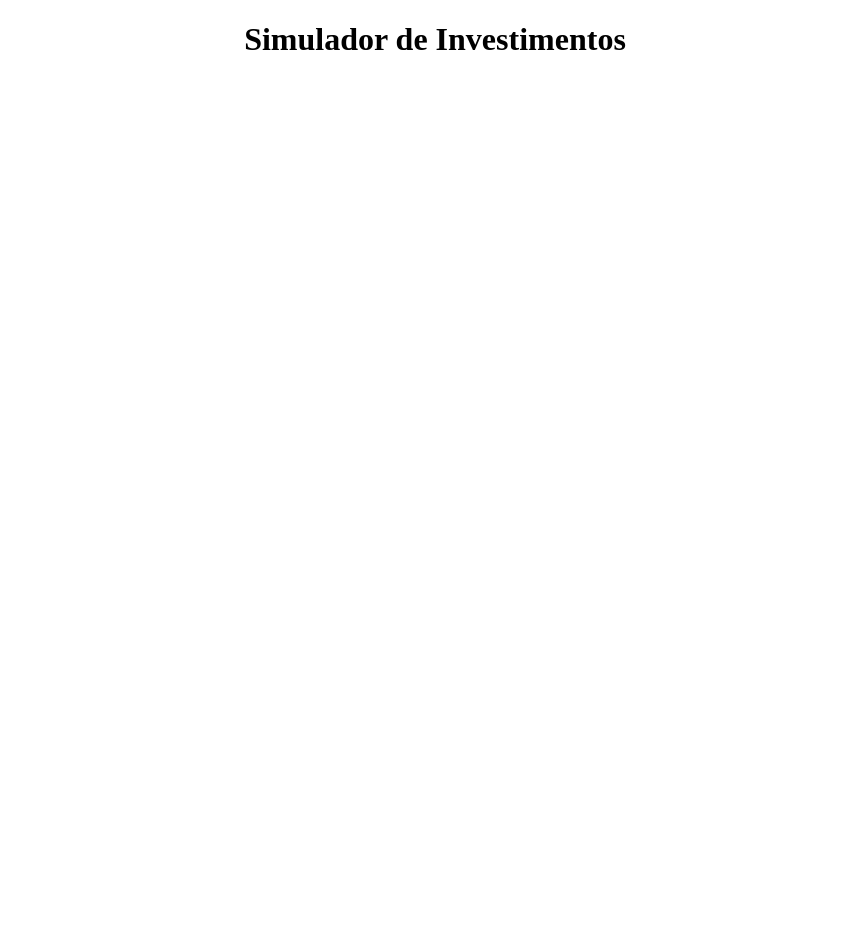
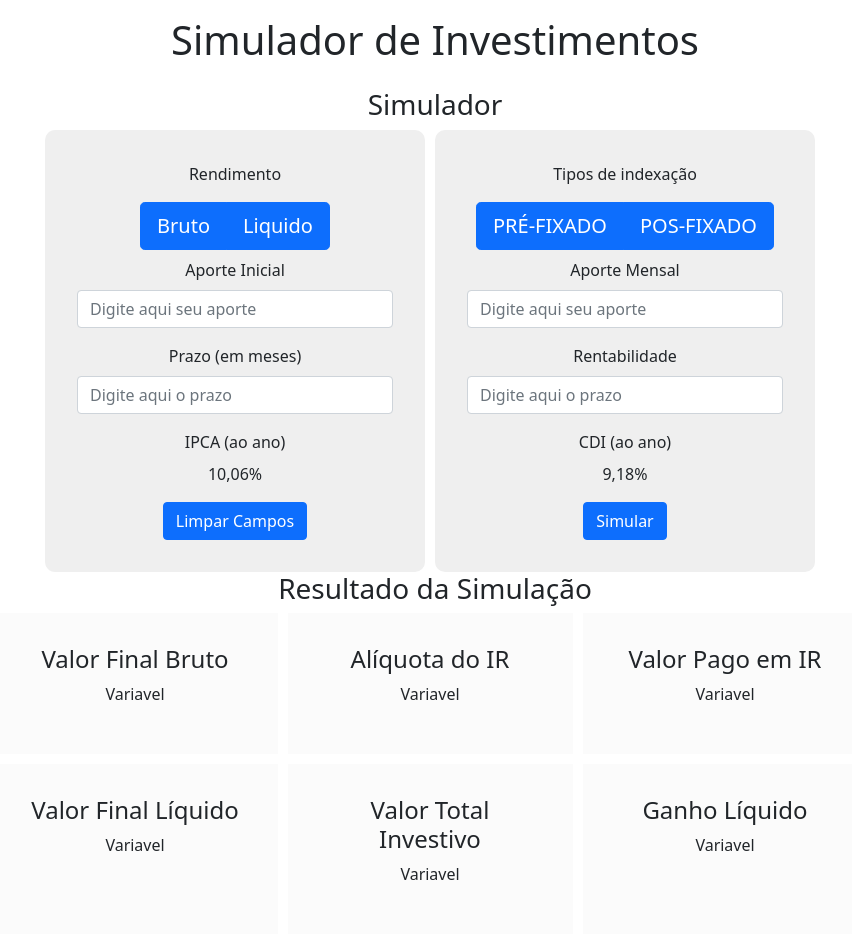
Before and after one commit to joaocarlosdene/investment-simulator, a React (Create React App) app in the folder frontend/: page / in a window 1280 px wide. Shown: the top 942 px of the page, without its empty margins (205-1057 px from the left). Before the commit the page ends 800 px from the top, so only its background shows below. Built offline with nearby package versions, Linux system fonts and the light colour scheme.

Commit message:
configurando layout pagina

```diff
--- a/frontend/src/App.css
+++ b/frontend/src/App.css
@@ -1,38 +1,6 @@
 .App {
   text-align: center;
 }
-
-.App-logo {
-  height: 40vmin;
-  pointer-events: none;
+h1{
+  padding: 1rem;
 }
-
-@media (prefers-reduced-motion: no-preference) {
-  .App-logo {
-    animation: App-logo-spin infinite 20s linear;
-  }
-}
-
-.App-header {
-  background-color: #282c34;
-  min-height: 100vh;
-  display: flex;
-  flex-direction: column;
-  align-items: center;
-  justify-content: center;
-  font-size: calc(10px + 2vmin);
-  color: white;
-}
-
-.App-link {
-  color: #61dafb;
-}
-
-@keyframes App-logo-spin {
-  from {
-    transform: rotate(0deg);
-  }
-  to {
-    transform: rotate(360deg);
-  }
-}
--- a/frontend/src/App.jsx
+++ b/frontend/src/App.jsx
@@ -1,11 +1,17 @@
-
+import React from 'react';
+import 'bootstrap/dist/css/bootstrap.css'
 import './App.css';
 
+import Resultado from './components/resultado'
+import Simulador from'./components/simulador'
 function App() {
   return (
     <div className="App">
       <h1>Simulador de Investimentos</h1>
+      <Simulador/>
+      <Resultado/>
     </div>
+
   );
 }
 
--- /dev/null
+++ b/frontend/src/components/resultado.css
@@ -0,0 +1,6 @@
+.resultado{
+    background-color: #efefef46;
+    margin-right: 10px;
+    margin-bottom: 10px;
+    padding: 2rem;
+}
--- /dev/null
+++ b/frontend/src/components/resultado.jsx
@@ -0,0 +1,45 @@
+import React from "react";
+import 'bootstrap/dist/css/bootstrap.css'
+import './resultado.css'
+import { Col, Container, Row } from "react-bootstrap";
+import Button from 'react-bootstrap/Button'
+
+export default props =>
+    <div>
+        <Container>
+            <Row>
+                <Col className="col-12 text-center">
+                    <h3>Resultado da Simulação</h3>
+                </Col>
+            </Row>
+            <Row className="justify-content-md-center">
+                <Col className="col-12 col-md-3 text-center resultado">
+                    <h4>Valor Final Bruto</h4>
+                    <p>Variavel</p>
+                </Col>
+                <Col className="col-12 col-md-3 text-center resultado">
+                    <h4>Alíquota do IR</h4>
+                    <p>Variavel</p>
+                </Col>
+                <Col className="col-12 col-md-3 text-center resultado">
+                    <h4>Valor Pago em IR</h4>
+                    <p>Variavel</p>
+                </Col>
+            </Row>
+            <Row className="justify-content-md-center">
+                <Col className="col-12 col-md-3 text-center resultado">
+                    <h4>Valor Final Líquido</h4>
+                    <p>Variavel</p>
+                </Col>
+                <Col className="col-12 col-md-3 text-center resultado">
+                    <h4>Valor Total Investivo</h4>
+                    <p>Variavel</p>
+                </Col>
+                <Col className="col-12 col-md-3 text-center resultado">
+                    <h4>Ganho Líquido</h4>
+                    <p>Variavel</p>
+                </Col>
+            </Row>
+        </Container>
+        <Button>Nova Simulação</Button>
+    </div>
--- /dev/null
+++ b/frontend/src/components/simulador.css
@@ -0,0 +1,6 @@
+.service-box2{
+    background-color: #EFEFEF;
+    border-radius: 10px;
+    margin-right: 10px;
+    padding: 2rem;
+}
--- /dev/null
+++ b/frontend/src/components/simulador.jsx
@@ -0,0 +1,72 @@
+import React from "react";
+import 'bootstrap/dist/css/bootstrap.css'
+import './simulador.css'
+import { Col, Container, Row } from "react-bootstrap";
+import ButtonGroup from 'react-bootstrap/ButtonGroup'
+import Button from 'react-bootstrap/Button'
+import Form from 'react-bootstrap/Form'
+
+
+
+export default props =>
+    <div className="formulario">
+        <Container >
+        <Row>
+            <Col className="col-12 text-center">
+            <h3>Simulador</h3>
+            </Col>
+        </Row>
+        <Row className="justify-content-md-center">
+            <Col className="col-12 col-md-4 text-center service-box2 ">
+                <p>Rendimento</p>
+                <ButtonGroup size="lg" className="mb-2">
+                    <Button>Bruto</Button>
+                    <Button>Liquido</Button>
+                </ButtonGroup>
+                <Form>
+                    <Form.Group className="mb-3" controlId="formGroup">
+                        <Form.Label>Aporte Inicial</Form.Label>
+                        <Form.Control type="number" placeholder="Digite aqui seu aporte" />
+                    </Form.Group>
+                    <Form.Group className="mb-3" controlId="formGroup">
+                        <Form.Label>Prazo (em meses)</Form.Label>
+                        <Form.Control type="number" placeholder="Digite aqui o prazo" />
+                    </Form.Group>
+                    <Form.Group className="mb-3" controlId="formGroup">
+                        <Form.Label>IPCA (ao ano)</Form.Label>
+                        <p>10,06%</p>
+                    </Form.Group>
+                </Form>
+                <Button variant="primary" type="submit">
+                    Limpar Campos
+                </Button>
+            </Col>
+            <Col className="col-12 col-md-4 text-center service-box2 ">
+            <p>Tipos de indexação</p>
+            <ButtonGroup size="lg" className="mb-2">
+                <Button>PRÉ-FIXADO</Button>
+                <Button>POS-FIXADO</Button>
+            </ButtonGroup>
+            <Form>
+                <Form.Group className="mb-3" controlId="formGroup">
+                    <Form.Label>Aporte Mensal</Form.Label>
+                    <Form.Control type="number" placeholder="Digite aqui seu aporte" />
+                </Form.Group>
+                <Form.Group className="mb-3" controlId="formGroup">
+                    <Form.Label>Rentabilidade</Form.Label>
+                    <Form.Control type="number" placeholder="Digite aqui o prazo" />
+                </Form.Group>
+                <Form.Group className="mb-3" controlId="formGroup">
+                    <Form.Label>CDI (ao ano)</Form.Label>
+                    <p>9,18%</p>
+                </Form.Group>
+            </Form>
+            <Button variant="primary" type="submit">
+                Simular
+            </Button>
+            </Col>
+        </Row>
+        </Container>
+
+
+    </div>
```
